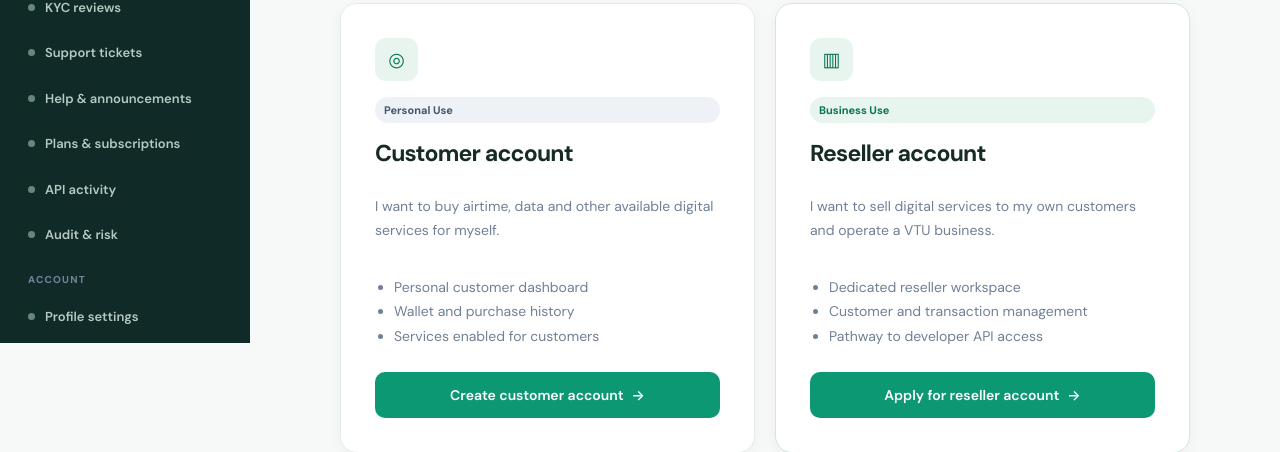
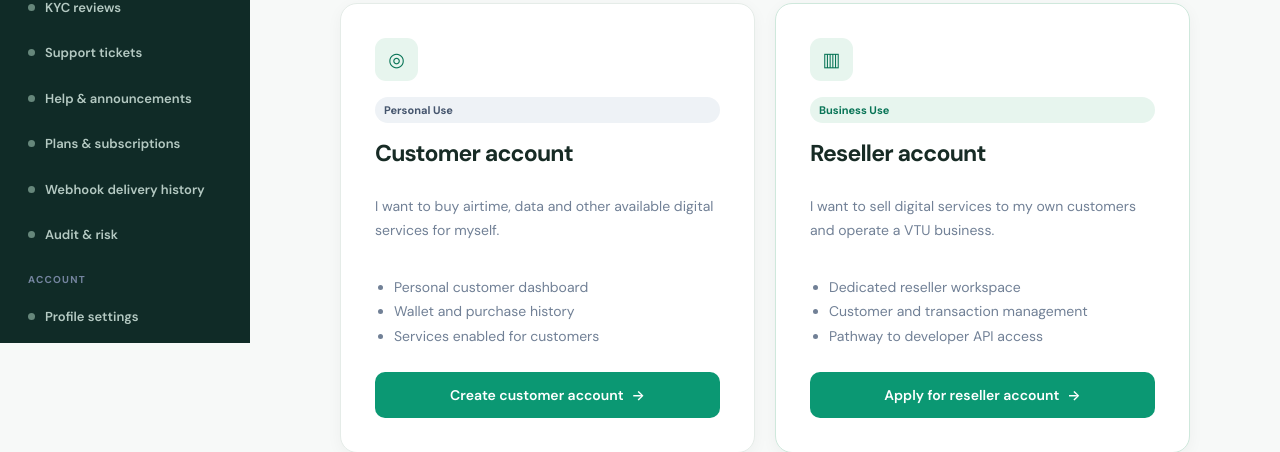
Before and after one commit to Martvic449/VTU-for-saas, a Laravel app: page /get-started in a window 1280 px wide. Shown: the part 457-909 px from the top of the page. Run offline with Laravel 12, Linux system fonts and the light colour scheme; the visitor is signed in with stand-in values (Sample User, id 1); data that the repository does not hold is empty; parts of the project's set-up code (start-up, migrations or seed data) failed here and were passed over.

Commit message:
Use accurate label for webhook delivery history navigation

```diff
--- a/resources/views/layouts/app.blade.php
+++ b/resources/views/layouts/app.blade.php
@@ -125,7 +125,7 @@
         @if($user->hasAnyRole(['super-admin','operations-admin','finance-admin']))<a href="{{ route('platform.transactions') }}"><i class="side-dot"></i>Transactions</a>@endif
         @if($user->hasAnyRole(['super-admin','finance-admin']))<a href="{{ route('platform.finance') }}"><i class="side-dot"></i>Finance & ledger</a><a href="{{ route('platform.reports') }}"><i class="side-dot"></i>Reports & exports</a>@endif
         @if($user->hasAnyRole(['super-admin','kyc-reviewer']))<a href="{{ route('platform.kyc') }}"><i class="side-dot"></i>KYC reviews</a>@endif
-        @if($user->hasAnyRole(['super-admin','operations-admin']))<a href="{{ route('platform.support') }}"><i class="side-dot"></i>Support tickets</a>@if($user->hasRole('super-admin'))<a href="{{ route('platform.content') }}"><i class="side-dot"></i>Help & announcements</a>@endif<a href="{{ route('platform.subscriptions') }}"><i class="side-dot"></i>Plans & subscriptions</a><a href="{{ route('platform.api-activity') }}"><i class="side-dot"></i>API activity</a><a href="{{ route('platform.security') }}"><i class="side-dot"></i>Audit & risk</a>@endif
+        @if($user->hasAnyRole(['super-admin','operations-admin']))<a href="{{ route('platform.support') }}"><i class="side-dot"></i>Support tickets</a>@if($user->hasRole('super-admin'))<a href="{{ route('platform.content') }}"><i class="side-dot"></i>Help & announcements</a>@endif<a href="{{ route('platform.subscriptions') }}"><i class="side-dot"></i>Plans & subscriptions</a><a href="{{ route('platform.api-activity') }}"><i class="side-dot"></i>Webhook delivery history</a><a href="{{ route('platform.security') }}"><i class="side-dot"></i>Audit & risk</a>@endif
       @elseif($user->hasRole('tenant-owner') && request()->attributes->get('tenant'))
         <a href="{{ route('tenant.dashboard') }}"><i class="side-dot"></i>Overview</a>
         <a href="{{ route('tenant.customers') }}"><i class="side-dot"></i>Customers</a>
```
